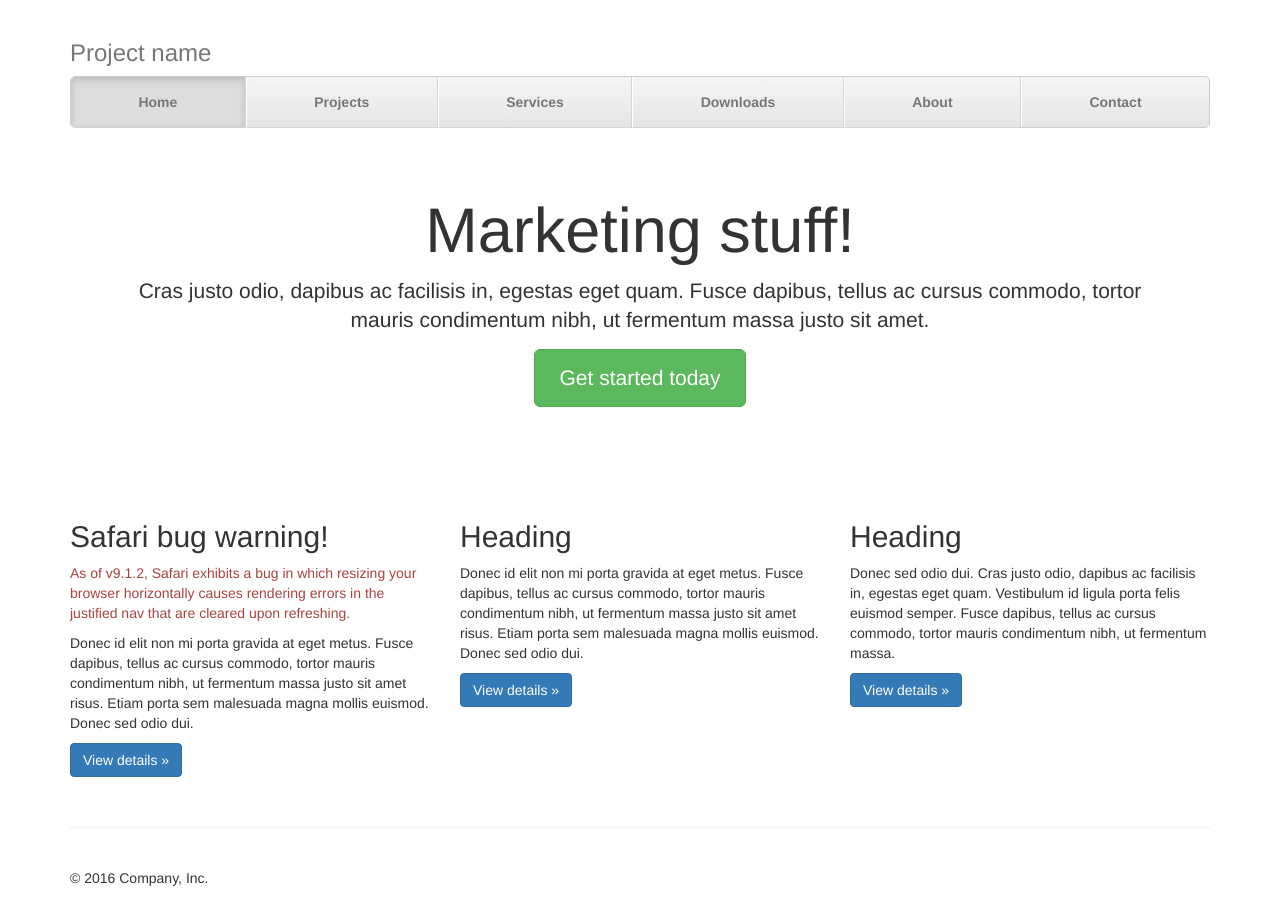
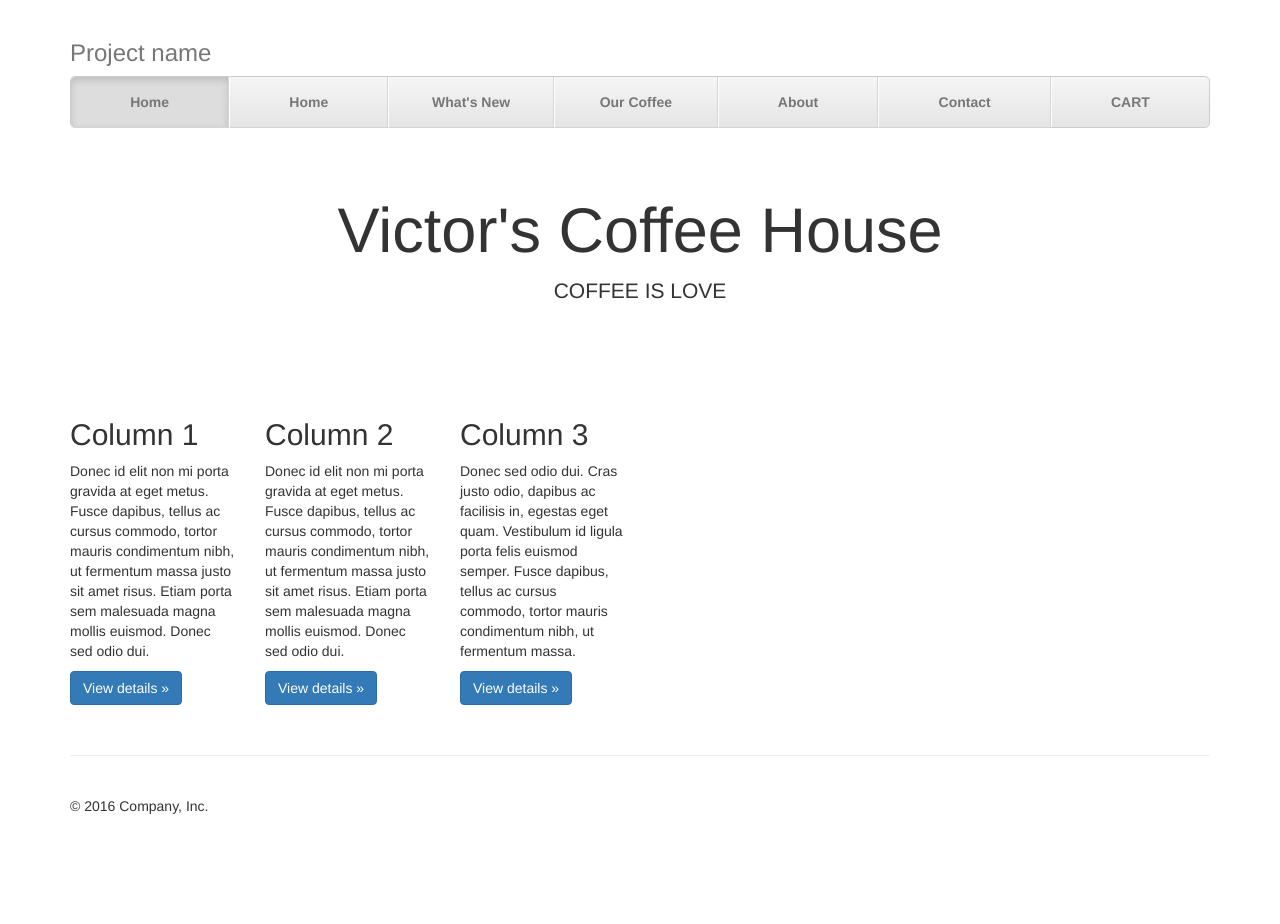
Before and after one commit to Victa727/Wats3020-Final, a plain HTML site: page Index.html in a window 1280 px wide. After the commit the page ends 866 px from the top, so only its background shows below. Drawn offline with Linux system fonts and the light colour scheme; files that its build step writes are made by us from their sources; a script that the page names is missing.

Commit message:
Index with Bootstrap

```diff
--- a/Index.html
+++ b/Index.html
@@ -9,16 +9,17 @@
     <meta name="author" content="">
     <link rel="icon" href="../../favicon.ico">
 
-    <title>Justified Nav Template for Bootstrap</title>
+    <title>Victor's Coffee House</title>
 
     <!-- Bootstrap core CSS -->
-    <link href="../../dist/css/bootstrap.min.css" rel="stylesheet">
+  <link href="css/bootstrap.min.css" rel="stylesheet">
+  <link href="css/mainstyles.css" rel="stylesheet">
 
     <!-- IE10 viewport hack for Surface/desktop Windows 8 bug -->
-    <link href="../../assets/css/ie10-viewport-bug-workaround.css" rel="stylesheet">
+    <link href="https://maxcdn.bootstrapcdn.com/js/ie10-viewport-bug-workaround.js" rel="stylesheet">
 
     <!-- Custom styles for this template -->
-    <link href="justified-nav.css" rel="stylesheet">
+    <link href="css/justified-nav.css" rel="stylesheet">
 
     <!-- Just for debugging purposes. Don't actually copy these 2 lines! -->
     <!--[if lt IE 9]><script src="../../assets/js/ie8-responsive-file-warning.js"></script><![endif]-->
@@ -42,37 +43,37 @@
         <nav>
           <ul class="nav nav-justified">
             <li class="active"><a href="#">Home</a></li>
-            <li><a href="#">Projects</a></li>
-            <li><a href="#">Services</a></li>
-            <li><a href="#">Downloads</a></li>
+            <li><a href="#">Home</a></li>
+            <li><a href="#">What's New</a></li>
+            <li><a href="#">Our Coffee</a></li>
             <li><a href="#">About</a></li>
             <li><a href="#">Contact</a></li>
+            <li><a href="#">CART</a></li>
           </ul>
         </nav>
       </div>
 
       <!-- Jumbotron -->
       <div class="jumbotron">
-        <h1>Marketing stuff!</h1>
-        <p class="lead">Cras justo odio, dapibus ac facilisis in, egestas eget quam. Fusce dapibus, tellus ac cursus commodo, tortor mauris condimentum nibh, ut fermentum massa justo sit amet.</p>
-        <p><a class="btn btn-lg btn-success" href="#" role="button">Get started today</a></p>
+        <h1>Victor's Coffee House</h1>
+        <p class="lead">COFFEE IS LOVE</p>
+
       </div>
 
       <!-- Example row of columns -->
       <div class="row">
-        <div class="col-lg-4">
-          <h2>Safari bug warning!</h2>
-          <p class="text-danger">As of v9.1.2, Safari exhibits a bug in which resizing your browser horizontally causes rendering errors in the justified nav that are cleared upon refreshing.</p>
+        <div class="col-sm-4 col-md-2">
+          <h2>Column 1</h2>
           <p>Donec id elit non mi porta gravida at eget metus. Fusce dapibus, tellus ac cursus commodo, tortor mauris condimentum nibh, ut fermentum massa justo sit amet risus. Etiam porta sem malesuada magna mollis euismod. Donec sed odio dui. </p>
           <p><a class="btn btn-primary" href="#" role="button">View details &raquo;</a></p>
         </div>
-        <div class="col-lg-4">
-          <h2>Heading</h2>
+        <div class="col-sm-4 col-md-2">
+          <h2>Column 2</h2>
           <p>Donec id elit non mi porta gravida at eget metus. Fusce dapibus, tellus ac cursus commodo, tortor mauris condimentum nibh, ut fermentum massa justo sit amet risus. Etiam porta sem malesuada magna mollis euismod. Donec sed odio dui. </p>
           <p><a class="btn btn-primary" href="#" role="button">View details &raquo;</a></p>
        </div>
-        <div class="col-lg-4">
-          <h2>Heading</h2>
+        <div class="col-sm-4 col-md-2">
+          <h2>Column 3</h2>
           <p>Donec sed odio dui. Cras justo odio, dapibus ac facilisis in, egestas eget quam. Vestibulum id ligula porta felis euismod semper. Fusce dapibus, tellus ac cursus commodo, tortor mauris condimentum nibh, ut fermentum massa.</p>
           <p><a class="btn btn-primary" href="#" role="button">View details &raquo;</a></p>
         </div>
@@ -87,6 +88,6 @@
 
 
     <!-- IE10 viewport hack for Surface/desktop Windows 8 bug -->
-    <script src="../../assets/js/ie10-viewport-bug-workaround.js"></script>
+    <script src="https://maxcdn.bootstrapcdn.com/js/ie10-viewport-bug-workaround.js"></script>
   </body>
 </html>
```
